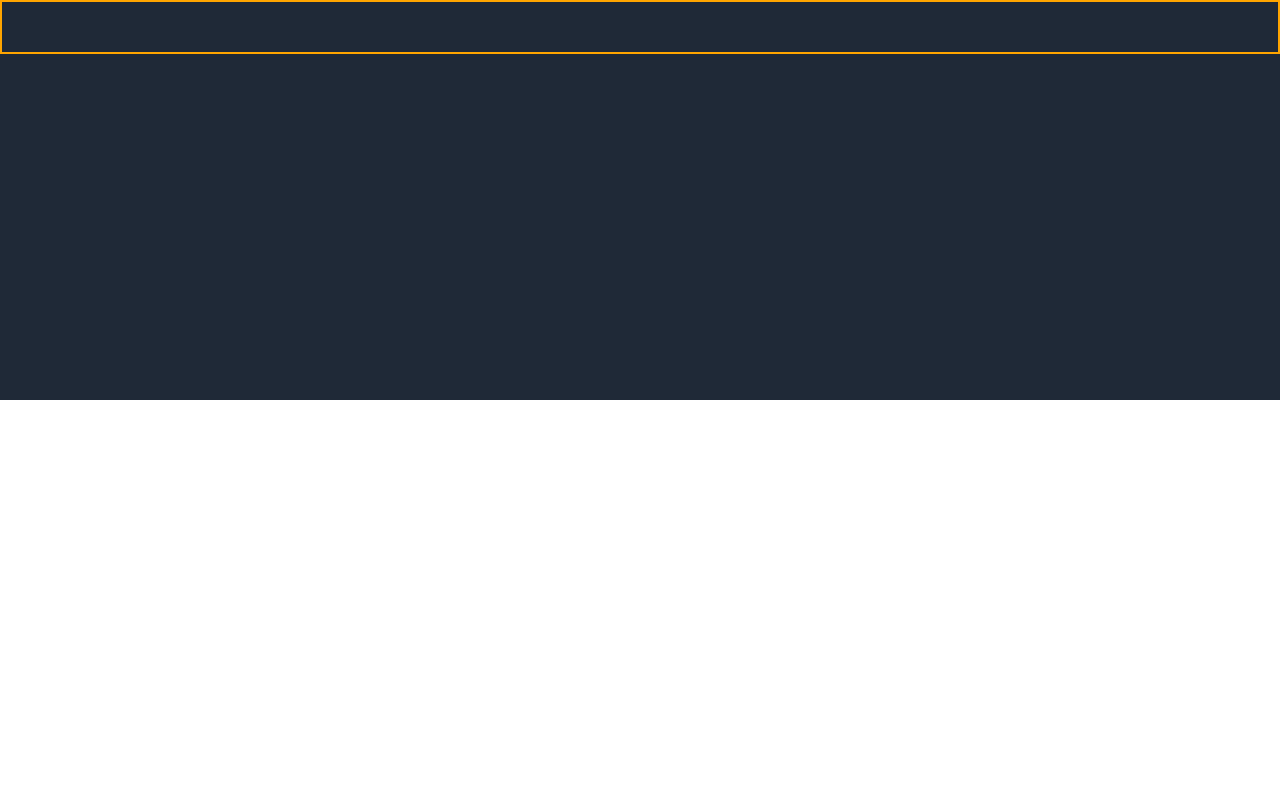
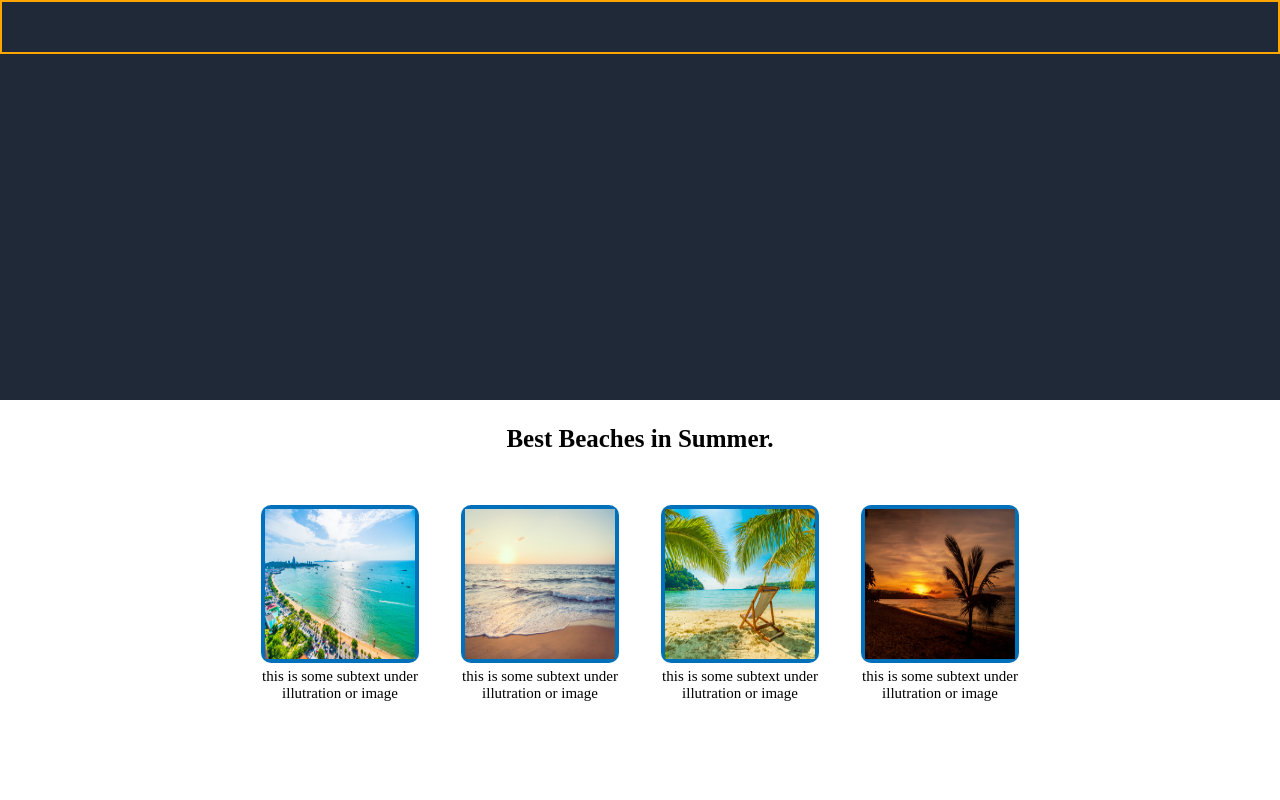
Before and after one commit to VitorMeloDev/TOP_Project_Landing-Page, a plain HTML site: page index.html in a window 1280 px wide. Shown: the top 800 px of the page. Drawn offline with Linux system fonts and the light colour scheme.

Commit message:
Section 1

```diff
--- a/index.html
+++ b/index.html
@@ -17,7 +17,30 @@
         </header>
 
         <div class="section1">
+            <div class="container1">
+                <div class="titleCon1">
+                    Best Beaches in Summer.
+                </div>
 
+                <div class="slotContainer">
+                    <div class="slot">
+                        <div class="imgSlot"><img src="images/1373.jpg" alt="" width="150" height="150"></div>
+                        <div class="textSlot">this is some subtext under illutration or image</div>
+                    </div>
+                    <div class="slot">
+                        <div class="imgSlot"><img src="images/3834.jpg" alt="" width="150" height="150"></div>
+                        <div class="textSlot">this is some subtext under illutration or image</div>
+                    </div>
+                    <div class="slot">
+                        <div class="imgSlot"><img src="images/6803.jpg" alt="" width="150" height="150"></div>
+                        <div class="textSlot">this is some subtext under illutration or image</div>
+                    </div>
+                    <div class="slot">
+                        <div class="imgSlot"><img src="images/19305.jpg" alt="" width="150" height="150"></div>
+                        <div class="textSlot">this is some subtext under illutration or image</div>
+                    </div>
+                </div>
+            </div>
         </div>
 
         <div class="section2">
--- a/style.css
+++ b/style.css
@@ -18,6 +18,54 @@ nav{
 .section1{
     height: 400px;
     background-color: white;
+    display: flex;
+    justify-content: center;
+    align-items: center;
+}
+
+.container1{
+    display: flex;
+    flex-direction: column;
+    align-items: center;
+    height: 350px;
+    width: 800px;
+}
+
+.titleCon1{
+    font-size: 25px;
+    font-weight: bold;
+    margin-bottom: 40px;
+}
+
+.slotContainer{
+    display: flex;
+    gap: 20px;
+}
+
+.slot{
+    width: 180px;
+    height: 220px;
+    display: flex;
+    flex-direction: column;
+    align-items: center;
+    justify-content: center;
+}
+
+img{
+    z-index: 1;
+}
+
+.imgSlot{
+    border: 4px solid rgb(0, 112, 187);
+    border-radius: 10px;
+    width: 150px;
+    height: 150px;
+    margin-bottom: 5px;
+}
+
+.textSlot{
+    text-align: center;
+    font-size: 15px;
 }
 
 .section2{
```
Also changed, not shown: images/1373.jpg (added), images/19305.jpg (added), images/35836.jpg (added), images/3834.jpg (added), images/6803.jpg (added).
